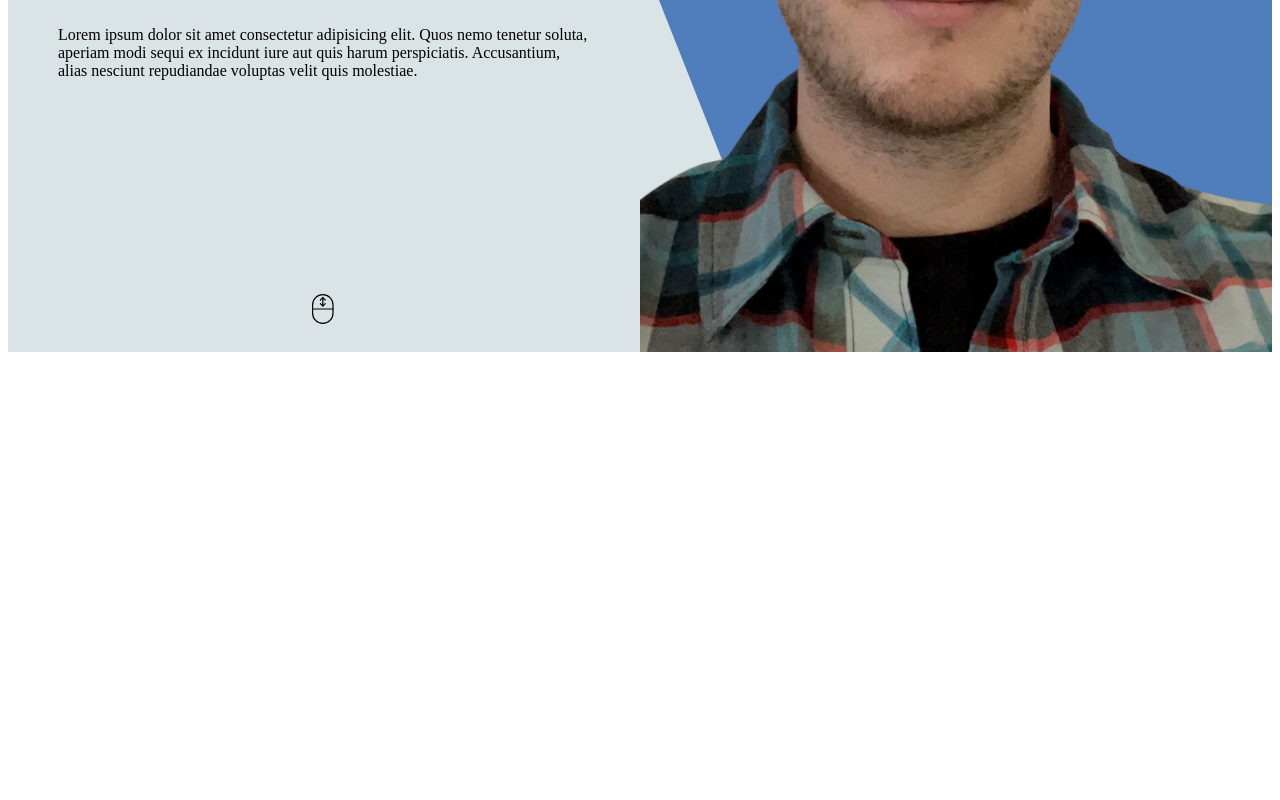
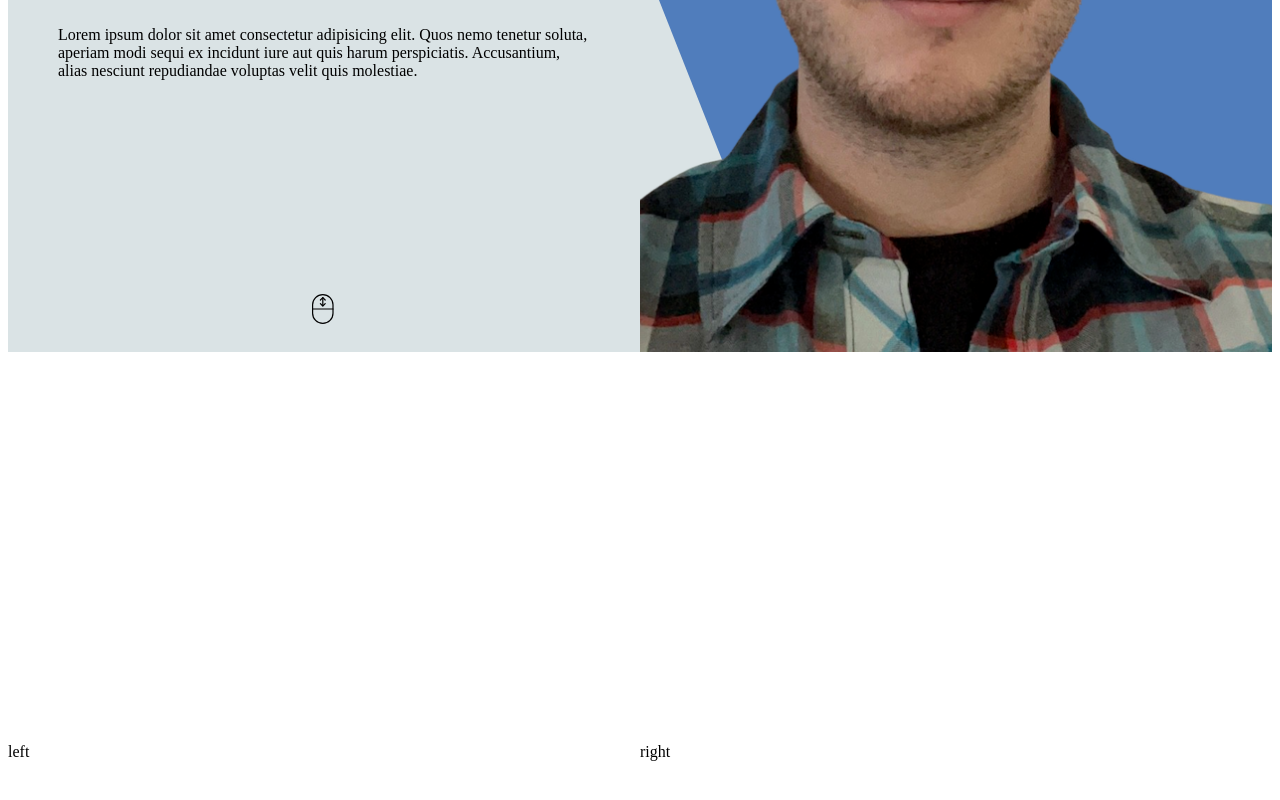
Before and after one commit to BrianMcPhillips/Portfolio-2, a React (Create React App) app: page / in a window 1280 px wide. Shown: the part 456-1256 px from the top of the page. Before the commit the page ends 816 px from the top, so only its background shows below. Built offline with nearby package versions, Linux system fonts and the light colour scheme.

Commit message:
About component

```diff
--- /dev/null
+++ b/src/components/About/About.css
@@ -0,0 +1,13 @@
+.a {
+  height: 100vh;
+  display: flex;
+  align-items: center;
+}
+
+.a-left {
+  flex: 1;
+}
+
+.a-right {
+  flex: 1;
+}
--- /dev/null
+++ b/src/components/About/About.jsx
@@ -0,0 +1,13 @@
+import React from 'react';
+import './About.css'
+
+const About = () => {
+  return (
+    <div className='a'>
+      <div className='a-left'>left</div>
+      <div className='a-right'>right</div>
+    </div>
+  );
+}
+
+export default About;
--- a/src/components/App/App.jsx
+++ b/src/components/App/App.jsx
@@ -1,10 +1,12 @@
 import React from 'react';
+import About from '../About/About';
 import Intro from '../Intro/Intro';
 
 const App = () => {
   return (
     <div>
       <Intro />
+      <About />
     </div>
   );
 }
```
